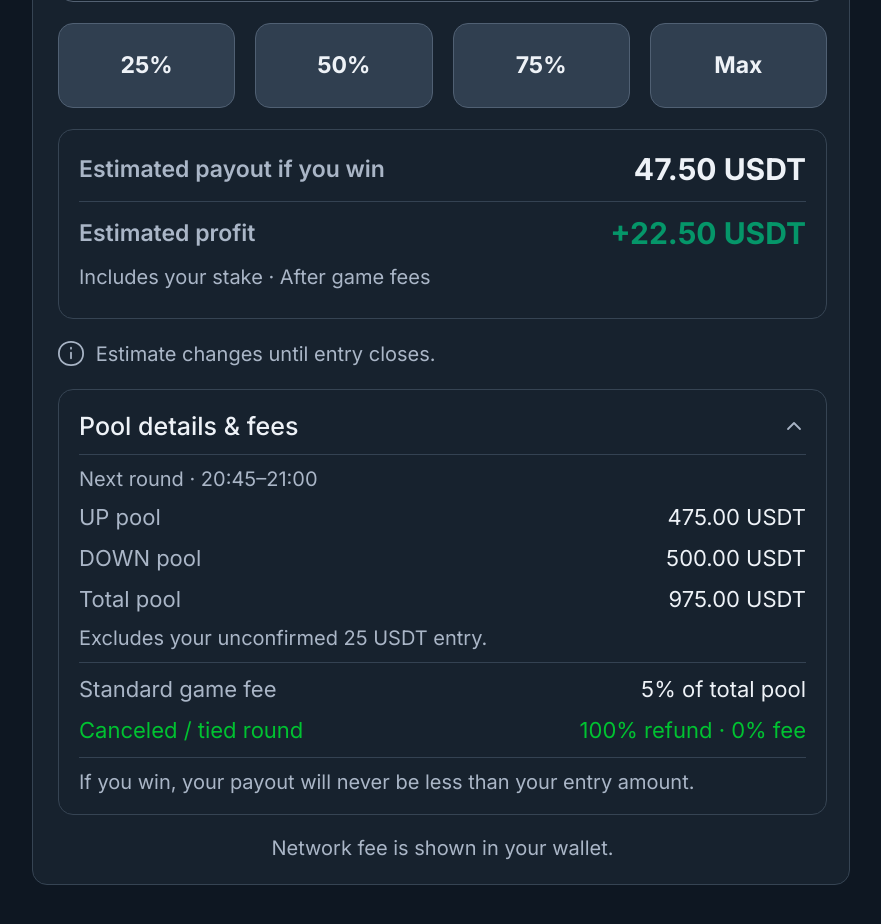
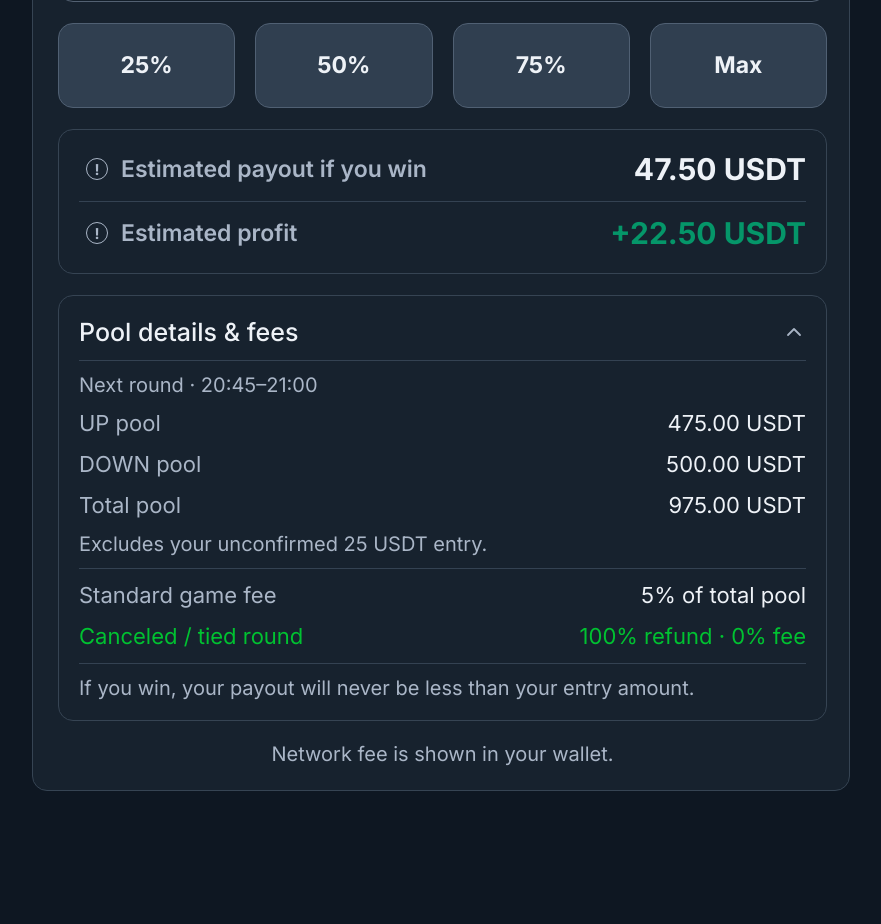
Before and after one commit to CryptoArenaFun/WebSite, a React (Vite) app: page / in a window 1280 px wide. Shown: the part 1260-2184 px from the top of the page, without its empty margins (199-1080 px from the left). Built offline with nearby package versions, Linux system fonts and the light colour scheme; no server answers.

Commit message:
Move payout and profit notes into tappable info icons

```diff
--- a/test4/main.tsx
+++ b/test4/main.tsx
@@ -27,6 +27,7 @@ export function App() {
   const [side,setSide] = useState<'UP'|'DOWN'>(funded ? 'UP' : 'DOWN');
   const [amount,setAmount] = useState('25.00');
   const [expanded,setExpanded] = useState(true);
+  const [estimateInfo,setEstimateInfo] = useState<'payout'|'profit'|null>(null);
   const [navVisible,setNavVisible] = useState(true);
   const [dialog,setDialog] = useState<'wallet'|'help'|'notifications'|null>(null);
   const start = Math.floor(clock / interval) * interval;
@@ -67,6 +68,21 @@ export function App() {
     return () => stop(true);
   },[start]);
   useEffect(() => { if (!dialog) return; const key = (event:KeyboardEvent) => { if(event.key === 'Escape')setDialog(null); }; document.addEventListener('keydown',key); return () => document.removeEventListener('keydown',key); },[dialog]);
+  useEffect(() => {
+    if (!estimateInfo) return;
+    const closeOutside = (event: PointerEvent) => {
+      if (!(event.target instanceof Element) || !event.target.closest('[data-estimate-info]')) setEstimateInfo(null);
+    };
+    const closeOnEscape = (event: KeyboardEvent) => {
+      if (event.key === 'Escape') setEstimateInfo(null);
+    };
+    document.addEventListener('pointerdown', closeOutside);
+    document.addEventListener('keydown', closeOnEscape);
+    return () => {
+      document.removeEventListener('pointerdown', closeOutside);
+      document.removeEventListener('keydown', closeOnEscape);
+    };
+  },[estimateInfo]);
   const toggle = () => { mode.current = mode.current === 'round' ? 'detail' : mode.current === 'detail' ? 'round-ten' : 'round';setView(mode.current);setFlash(v => v + 1); };
   return <main className="shell" data-version="figma-v7-test4">
     <header className="header">
@@ -102,8 +118,11 @@ export function App() {
       <div className="choices">{(['UP','DOWN'] as const).map(s => <button key={s} className={s.toLowerCase()} aria-pressed={side === s} onClick={() => setSide(s)}><b><Icon name={s === 'UP' ? (side === 'UP' ? 'UpSelectedArrow' : 'UpDirectionArrow') : (side === 'DOWN' ? 'DownDirectionArrow' : 'DownIdleArrow')}/>{s === 'UP' ? 'Up' : 'Down'}<i aria-hidden="true"/></b><span>{s === 'UP' ? 'Above' : 'Below'} opening price</span></button>)}</div>
       <div className="entry"><div className="amount-label"><label htmlFor="amount">Amount</label><span>Available: 250.00 USDT</span></div><div className="amount-input"><input id="amount" inputMode="decimal" type="number" min="0.01" max="250" step="0.01" value={amount} onChange={e => setAmount(e.target.value)} aria-invalid={!valid}/><span>USDT</span></div></div>
       <div className="presets">{[25,50,75,100].map(p => <button key={p} onClick={() => setAmount((250 * p / 100).toFixed(2))}>{p === 100 ? 'Max' : p + '%'}</button>)}</div>
-      <div className="payout box"><div className="payout-row"><span>Estimated payout if you win</span><strong>{payout === undefined ? '—' : payout.toFixed(2) + ' USDT'}</strong></div><hr/>{funded ? <><div className="payout-row"><span>Estimated profit</span><strong className="profit">{payout === undefined ? '—' : '+' + (payout - stake).toFixed(2) + ' USDT'}</strong></div><p>Includes your stake · After game fees</p></> : <><h3>Waiting for the opposite side</h3><p>Both sides need funds for the round to run.</p></>}</div>
-      <p className="payout-note"><Icon name="PoolInfoIcon"/>{funded ? 'Estimate changes until entry closes.' : 'Payout appears once both sides have funds.'}</p>
+      <div className="payout box" data-funded={funded}>
+        <div className="payout-row"><span className="estimate-label"><button type="button" className="estimate-info" data-estimate-info aria-label="About estimated payout if you win" aria-expanded={estimateInfo === 'payout'} aria-controls="estimate-payout-info" onClick={() => setEstimateInfo(current => current === 'payout' ? null : 'payout')}><span aria-hidden="true">!</span></button>Estimated payout if you win</span><div className="estimate-tooltip" data-estimate-info id="estimate-payout-info" hidden={estimateInfo !== 'payout'} role="status">Includes your stake · After game fees</div><strong>{payout === undefined ? '—' : payout.toFixed(2) + ' USDT'}</strong></div>
+        <hr/>{funded ? <div className="payout-row"><span className="estimate-label"><button type="button" className="estimate-info" data-estimate-info aria-label="About estimated profit" aria-expanded={estimateInfo === 'profit'} aria-controls="estimate-profit-info" onClick={() => setEstimateInfo(current => current === 'profit' ? null : 'profit')}><span aria-hidden="true">!</span></button>Estimated profit</span><div className="estimate-tooltip" data-estimate-info id="estimate-profit-info" hidden={estimateInfo !== 'profit'} role="status">Estimate changes until entry closes.</div><strong className="profit">{payout === undefined ? '—' : '+' + (payout - stake).toFixed(2) + ' USDT'}</strong></div> : <><h3>Waiting for the opposite side</h3><p>Both sides need funds for the round to run.</p></>}
+      </div>
+      {!funded && <p className="payout-note"><Icon name="PoolInfoIcon"/>Payout appears once both sides have funds.</p>}
       <div className="pool box"><button className="pool-heading" aria-expanded={expanded} aria-controls="pool-details" onClick={() => setExpanded(v => !v)}>Pool details &amp; fees<Icon name="ChevronUp" className={expanded ? '' : 'collapsed'}/></button>{expanded && <div id="pool-details" className="pool-details"><hr/><p>Next round · {nextRound}</p><div><span>UP pool</span><span>{upPool.toFixed(2)} USDT</span></div><div><span>DOWN pool</span><span>{downPool.toFixed(2)} USDT</span></div><div><span>Total pool</span><span>{(upPool + downPool).toFixed(2)} USDT</span></div><p>Excludes your unconfirmed {valid ? stake : 0} USDT entry.</p><hr/><div><span>Standard game fee</span><span>5% of total pool</span></div><div className="refund"><span>Canceled / tied round</span><span>100% refund · 0% fee</span></div><hr/><p>If you win, your payout will never be less than your entry amount.</p></div>}</div>
       <p className="network-note">Network fee is shown in your wallet.</p>
     </section>
--- a/test4/style.css
+++ b/test4/style.css
@@ -80,3 +80,29 @@ html {scroll-padding-bottom: calc(var(--dock-height) + 12px)}
 /* Temporary navigation disable: remove this block to restore the auto-hide menu. */
 :root {--dock-nav-height:0px}
 .predict-dock .dock-nav-collapse {display:none}
+
+/* Compact funded payout summary with tap-to-reveal explanations. */
+.payout[data-funded=true] {height:auto}
+.payout-row {position:relative}
+.payout-row>.estimate-label {
+  display:flex; align-items:center; gap:.375rem; min-width:0;
+}
+.estimate-info {
+  flex:none; display:inline-grid; place-items:center; padding:0; border:0;
+  background:none; color:#aab6c7; width:clamp(26px,2.25rem,36px);
+  height:clamp(26px,2.25rem,36px);
+}
+.estimate-info>span {
+  display:grid; place-items:center; width:clamp(14px,1.625rem,22px);
+  aspect-ratio:1; border:1px solid currentColor; border-radius:50%;
+  font-size:clamp(10px,1rem,15px); font-weight:700; line-height:1;
+}
+.estimate-info[aria-expanded=true] {color:#eef2f7}
+.estimate-tooltip {
+  position:absolute; z-index:6; top:calc(100% + 5px); left:0;
+  width:max-content; max-width:100%; padding:clamp(8px,.875rem,14px) clamp(10px,1rem,16px);
+  border:1px solid #536172; border-radius:clamp(8px,.75rem,12px);
+  background:#263442; color:#eef2f7; box-shadow:0 4px 16px #00000040;
+  font-size:clamp(12px,1.375rem,18px); line-height:1.5; font-weight:500;
+}
+.estimate-tooltip[hidden] {display:none}
```
